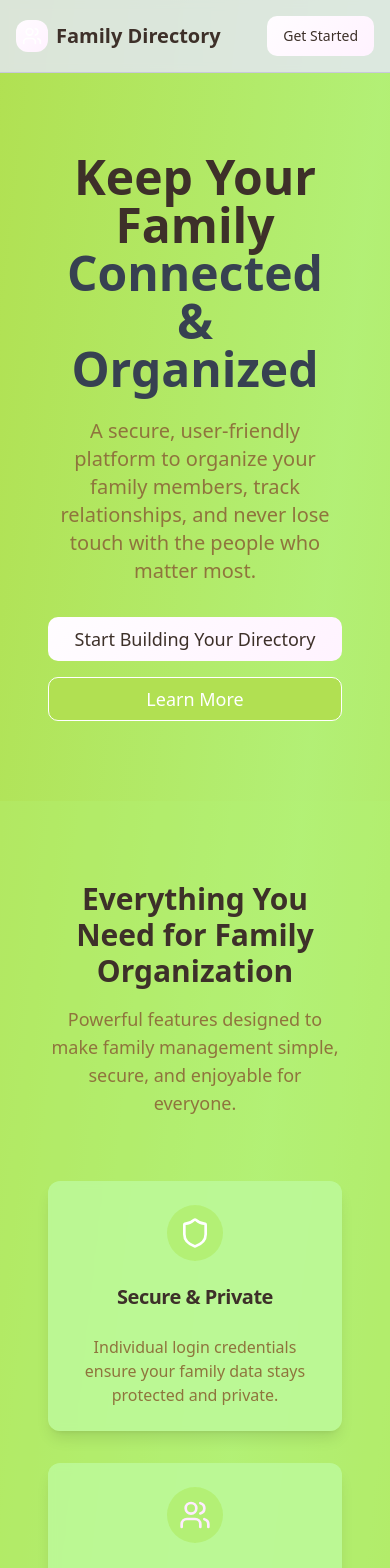
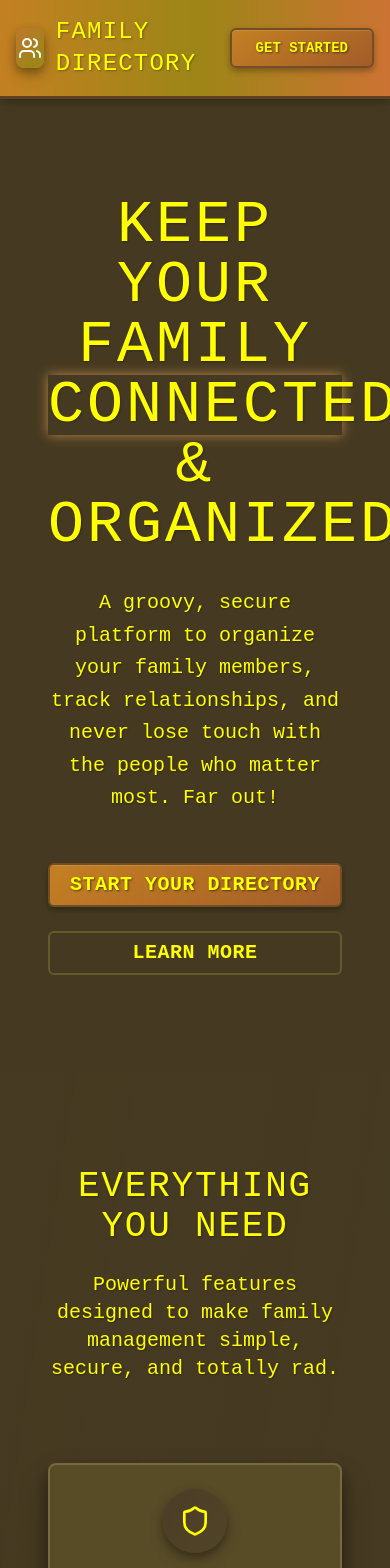
Before and after one commit to MJforti/FamConnect, a React (Vite) app: page / in a window 390 px wide. Shown: the top 1568 px of the page. Built offline with nearby package versions, Linux system fonts and the light colour scheme.

Commit message:
feat: Implement retro theme
Changes the entire color scheme and design elements to a retro theme.

```diff
--- a/src/components/LandingPage.tsx
+++ b/src/components/LandingPage.tsx
@@ -11,82 +11,96 @@ interface LandingPageProps {
 const LandingPage: React.FC<LandingPageProps> = ({ onShowAuth }) => {
   const features = [
     {
-      icon: <Shield className="h-8 w-8 text-primary" />,
+      icon: <Shield className="h-8 w-8 text-retro-orange" />,
       title: "Secure & Private",
       description: "Individual login credentials ensure your family data stays protected and private."
     },
     {
-      icon: <Users className="h-8 w-8 text-accent" />,
+      icon: <Users className="h-8 w-8 text-retro-gold" />,
       title: "Relationship Mapping",
       description: "Visualize and connect family relationships dynamically with our intuitive interface."
     },
     {
-      icon: <Search className="h-8 w-8 text-family-warm" />,
+      icon: <Search className="h-8 w-8 text-retro-burnt" />,
       title: "Smart Search",
       description: "Quickly find family members by name, age, relation, or any other detail."
     },
     {
-      icon: <Cloud className="h-8 w-8 text-family-connection" />,
+      icon: <Cloud className="h-8 w-8 text-retro-orange" />,
       title: "Cloud Sync",
       description: "Access your family directory from any device with automatic synchronization."
     },
     {
-      icon: <Calendar className="h-8 w-8 text-family-love" />,
+      icon: <Calendar className="h-8 w-8 text-retro-gold" />,
       title: "Smart Reminders",
       description: "Never miss birthdays, anniversaries, or important family events again."
     },
     {
-      icon: <Heart className="h-8 w-8 text-destructive" />,
+      icon: <Heart className="h-8 w-8 text-retro-red" />,
       title: "Family First",
       description: "Designed with love for families of all sizes, from small to extended family networks."
     }
   ];
 
   return (
-    <div className="min-h-screen bg-gradient-to-br from-background via-muted to-background">
+    <div className="min-h-screen bg-background font-retro">
       {/* Header */}
-      <header className="border-b border-[rgb(200,200,220)] bg-[rgb(230,230,250)]/80 backdrop-blur-sm sticky top-0 z-50">
+      <header className="retro-header sticky top-0 z-50 backdrop-blur-sm">
         <div className="container mx-auto px-4 py-4 flex justify-between items-center">
-          <div className="flex items-center space-x-2">
-            <div className="w-8 h-8 family-gradient rounded-lg flex items-center justify-center">
-              <Users className="w-5 h-5 text-white" />
+          <div className="flex items-center space-x-3">
+            <div className="w-10 h-10 family-gradient rounded-lg flex items-center justify-center retro-shadow">
+              <Users className="w-6 h-6 text-white" />
             </div>
-            <h1 className="text-xl font-bold text-foreground">Family Directory</h1>
+            <h1 className="text-2xl font-bold retro-text font-retro-display tracking-wider">
+              FAMILY DIRECTORY
+            </h1>
           </div>
-          <Button onClick={onShowAuth} className="family-gradient hover:opacity-90">
-            Get Started
+          <Button
+            onClick={onShowAuth}
+            className="retro-button hover-scale font-retro font-bold px-6 py-2"
+          >
+            GET STARTED
           </Button>
         </div>
       </header>
 
       {/* Hero Section */}
-      <section className="py-20 px-4">
-        <div className="container mx-auto text-center">
-          <div className="animate-fade-in">
-            <h2 className="text-5xl md:text-6xl font-bold text-foreground mb-6">
-              Keep Your Family
-              <span className="block text-gray-700 dark:text-gray-300">
-                Connected & Organized
+      <section className="py-24 px-4 relative overflow-hidden">
+        <div className="absolute inset-0 opacity-10">
+          <div className="absolute top-20 left-20 w-32 h-32 rounded-full bg-retro-orange animate-retro-pulse"></div>
+          <div className="absolute bottom-20 right-20 w-24 h-24 rounded-full bg-retro-gold animate-retro-pulse"></div>
+          <div className="absolute top-1/2 left-1/3 w-16 h-16 rounded-full bg-retro-burnt animate-retro-pulse"></div>
+        </div>
+
+        <div className="container mx-auto text-center relative z-10">
+          <div className="animate-fade-in-up">
+            <h2 className="text-6xl md:text-7xl font-bold retro-text mb-8 font-retro-display tracking-wider">
+              KEEP YOUR FAMILY
+              <span className="block text-retro-orange animate-retro-glow">
+                CONNECTED
+              </span>
+              <span className="block text-retro-gold">
+                & ORGANIZED
               </span>
             </h2>
-            <p className="text-xl text-muted-foreground mb-8 max-w-3xl mx-auto">
-              A secure, user-friendly platform to organize your family members, track relationships,
-              and never lose touch with the people who matter most.
+            <p className="text-xl retro-text mb-12 max-w-4xl mx-auto font-retro leading-relaxed">
+              A groovy, secure platform to organize your family members, track relationships,
+              and never lose touch with the people who matter most. Far out!
             </p>
-            <div className="flex flex-col sm:flex-row gap-4 justify-center">
+            <div className="flex flex-col sm:flex-row gap-6 justify-center">
               <Button
                 onClick={onShowAuth}
                 size="lg"
-                className="family-gradient hover:opacity-90 text-lg px-8 py-3"
+                className="retro-button text-xl px-12 py-4 font-retro-display font-bold tracking-wide hover-scale"
               >
-                Start Building Your Directory
+                START YOUR DIRECTORY
               </Button>
               <Button
                 variant="outline"
                 size="lg"
-                className="text-lg px-8 py-3 border-primary text-primary hover:bg-primary/10"
+                className="text-xl px-12 py-4 border-2 border-retro-gold text-retro-gold hover:bg-retro-gold hover:text-background font-retro-display font-bold tracking-wide hover-scale transition-all"
               >
-                Learn More
+                LEARN MORE
               </Button>
             </div>
           </div>
@@ -94,28 +108,30 @@ const LandingPage: React.FC<LandingPageProps> = ({ onShowAuth }) => {
       </section>
 
       {/* Features Section */}
-      <section className="py-20 px-4 bg-muted/30">
+      <section className="py-24 px-4 bg-gradient-to-br from-muted/20 to-muted/10 relative">
         <div className="container mx-auto">
-          <div className="text-center mb-16">
-            <h3 className="text-3xl md:text-4xl font-bold text-foreground mb-4">
-              Everything You Need for Family Organization
+          <div className="text-center mb-20">
+            <h3 className="text-4xl md:text-5xl font-bold retro-text mb-6 font-retro-display tracking-wider">
+              EVERYTHING YOU NEED
             </h3>
-            <p className="text-lg text-muted-foreground max-w-2xl mx-auto">
-              Powerful features designed to make family management simple, secure, and enjoyable for everyone.
+            <p className="text-xl retro-text max-w-3xl mx-auto font-retro">
+              Powerful features designed to make family management simple, secure, and totally rad.
             </p>
           </div>
 
           <div className="grid md:grid-cols-2 lg:grid-cols-3 gap-8">
             {features.map((feature, index) => (
-              <Card key={index} className="border-0 shadow-lg hover:shadow-xl transition-all duration-300 animate-fade-in bg-card/80 backdrop-blur-sm">
+              <Card key={index} className="retro-card hover-scale transition-all duration-300 animate-fade-in-up retro-shadow-lg">
                 <CardHeader className="text-center">
-                  <div className="mx-auto mb-4 p-3 bg-muted rounded-full w-fit">
+                  <div className="mx-auto mb-6 p-4 bg-gradient-to-br from-muted to-muted/50 rounded-full w-fit retro-shadow">
                     {feature.icon}
                   </div>
-                  <CardTitle className="text-xl">{feature.title}</CardTitle>
+                  <CardTitle className="text-2xl font-retro-display tracking-wide retro-text">
+                    {feature.title}
+                  </CardTitle>
                 </CardHeader>
                 <CardContent>
-                  <CardDescription className="text-center text-base">
+                  <CardDescription className="text-center text-lg retro-text font-retro">
                     {feature.description}
                   </CardDescription>
                 </CardContent>
@@ -126,38 +142,48 @@ const LandingPage: React.FC<LandingPageProps> = ({ onShowAuth }) => {
       </section>
 
       {/* CTA Section */}
-      <section className="py-20 px-4">
-        <div className="container mx-auto text-center">
-          <div className="max-w-3xl mx-auto">
-            <h3 className="text-3xl md:text-4xl font-bold text-foreground mb-6">
-              Ready to Bring Your Family Together?
+      <section className="py-24 px-4 relative overflow-hidden">
+        <div className="absolute inset-0 opacity-10">
+          <div className="absolute top-10 right-10 w-40 h-40 rounded-full bg-retro-gold animate-retro-pulse"></div>
+          <div className="absolute bottom-10 left-10 w-28 h-28 rounded-full bg-retro-orange animate-retro-pulse"></div>
+        </div>
+
+        <div className="container mx-auto text-center relative z-10">
+          <div className="max-w-4xl mx-auto">
+            <h3 className="text-4xl md:text-5xl font-bold retro-text mb-8 font-retro-display tracking-wider">
+              READY TO BRING YOUR
+              <span className="block text-retro-orange">
+                FAMILY TOGETHER?
+              </span>
             </h3>
-            <p className="text-lg text-muted-foreground mb-8">
-              Join thousands of families who have already organized their loved ones with our platform.
-              Start your family directory today and never lose touch again.
+            <p className="text-xl retro-text mb-12 font-retro leading-relaxed">
+              Join thousands of families who have already organized their loved ones with our totally
+              awesome platform. Start your family directory today and never lose touch again!
             </p>
             <Button
               onClick={onShowAuth}
               size="lg"
-              className="warm-gradient hover:opacity-90 text-lg px-12 py-4"
+              className="retro-button text-xl px-16 py-5 font-retro-display font-bold tracking-wide hover-scale animate-retro-glow"
             >
-              Create Your Family Directory
+              CREATE YOUR DIRECTORY
             </Button>
           </div>
         </div>
       </section>
 
       {/* Footer */}
-      <footer className="border-t bg-card/50 backdrop-blur-sm py-8 px-4">
+      <footer className="border-t-2 border-retro-brown bg-gradient-to-r from-card to-muted/50 py-12 px-4 retro-shadow">
         <div className="container mx-auto text-center">
-          <div className="flex items-center justify-center space-x-2 mb-4">
-            <div className="w-6 h-6 family-gradient rounded-md flex items-center justify-center">
-              <Users className="w-4 h-4 text-white" />
+          <div className="flex items-center justify-center space-x-3 mb-6">
+            <div className="w-8 h-8 family-gradient rounded-md flex items-center justify-center retro-shadow">
+              <Users className="w-5 h-5 text-white" />
             </div>
-            <span className="font-semibold text-foreground">Family Directory</span>
+            <span className="font-bold text-xl retro-text font-retro-display tracking-wider">
+              FAMILY DIRECTORY
+            </span>
           </div>
-          <p className="text-muted-foreground">
-            Building stronger family connections, one member at a time.
+          <p className="retro-text font-retro text-lg">
+            Building stronger family connections, one groovy member at a time.
           </p>
         </div>
       </footer>
--- a/src/index.css
+++ b/src/index.css
@@ -5,63 +5,58 @@
 
 @layer base {
   :root {
-    --background: 80 70 60;
-    --foreground: 20 20 20;
-    --card: 100 90 80;
-    --card-foreground: 20 20 20;
-    --popover: 90 80 70;
-    --popover-foreground: 20 20 20;
-    --primary: 140 120 100;
-    --primary-foreground: 20 20 20;
-    --secondary: 120 110 100;
-    --secondary-foreground: 20 20 20;
-    --muted: 90 80 70;
-    --muted-foreground: 40 40 40;
-    --accent: 160 140 120;
-    --accent-foreground: 20 20 20;
-    --destructive: 180 60 50;
-    --destructive-foreground: 255 255 255;
-    --border: 110 100 90;
-    --input: 100 90 80;
-    --ring: 160 140 120;
-    --radius: 0.75rem;
+    /* Retro color palette - warm earth tones */
+    --background: 42 35 20; /* Deep warm brown */
+    --foreground: 250 240 220; /* Cream white */
+    --card: 45 38 25; /* Slightly lighter brown */
+    --card-foreground: 250 240 220;
+    --popover: 40 33 18;
+    --popover-foreground: 250 240 220;
+    --primary: 35 70 45; /* Retro orange */
+    --primary-foreground: 250 240 220;
+    --secondary: 25 45 35; /* Burnt orange */
+    --secondary-foreground: 250 240 220;
+    --muted: 38 32 22;
+    --muted-foreground: 180 160 130;
+    --accent: 50 75 35; /* Retro gold */
+    --accent-foreground: 20 15 10;
+    --destructive: 15 80 60; /* Retro red */
+    --destructive-foreground: 250 240 220;
+    --border: 50 42 28;
+    --input: 45 38 25;
+    --ring: 35 70 45;
+    --radius: 0.5rem;
 
-    /* Custom theme colors */
-    --family-warm: 100 90 80;
-    --family-warm-foreground: 20 20 20;
-    --family-love: 120 110 100;
-    --family-love-foreground: 20 20 20;
-    --family-connection: 140 130 120;
-    --family-connection-foreground: 20 20 20;
+    /* Custom retro theme colors */
+    --family-warm: 45 70 40; /* Retro orange */
+    --family-warm-foreground: 250 240 220;
+    --family-love: 25 60 50; /* Burnt sienna */
+    --family-love-foreground: 250 240 220;
+    --family-connection: 55 65 30; /* Mustard yellow */
+    --family-connection-foreground: 20 15 10;
   }
 
   .dark {
-    --background: 50 45 40;
-    --foreground: 240 240 240;
-    --card: 60 55 50;
-    --card-foreground: 240 240 240; /* Light text */
-
-    --popover: 55 50 45; /* Slightly lighter than background */
-    --popover-foreground: 240 240 240; /* Light text */
-
-    --primary: 120 100 80; /* Warm beige for primary actions */
-    --primary-foreground: 240 240 240; /* Light text */
-
-    --secondary: 90 80 70; /* Dark beige for secondary actions */
-    --secondary-foreground: 240 240 240; /* Light text */
-
-    --muted: 55 50 45; /* Dark beige for muted elements */
-    --muted-foreground: 180 180 180; /* Light gray for muted text */
-
-    --accent: 140 120 100; /* Lighter beige for accents */
-    --accent-foreground: 240 240 240; /* Light text */
-
-    --destructive: 180 60 50; /* Dark red for destructive actions */
-    --destructive-foreground: 255 255 255; /* White text */
-
-    --border: 70 65 60; /* Slightly lighter border */
-    --input: 70 65 60; /* Slightly lighter input */
-    --ring: 140 120 100; /* Accent color for focus rings */
+    /* Dark retro theme */
+    --background: 25 20 15;
+    --foreground: 250 240 220;
+    --card: 30 25 18;
+    --card-foreground: 250 240 220;
+    --popover: 28 23 16;
+    --popover-foreground: 250 240 220;
+    --primary: 35 70 45;
+    --primary-foreground: 250 240 220;
+    --secondary: 25 45 35;
+    --secondary-foreground: 250 240 220;
+    --muted: 32 27 20;
+    --muted-foreground: 160 140 110;
+    --accent: 50 75 35;
+    --accent-foreground: 20 15 10;
+    --destructive: 15 80 60;
+    --destructive-foreground: 250 240 220;
+    --border: 40 35 25;
+    --input: 35 30 22;
+    --ring: 35 70 45;
   }
 }
 
@@ -73,39 +68,102 @@
   body {
     @apply bg-background text-foreground;
     font-feature-settings: "rlig" 1, "calt" 1;
+    font-family: 'Courier New', 'Monaco', 'Menlo', monospace;
+    background-image: radial-gradient(circle at 20% 80%, rgba(120, 100, 60, 0.1) 0%, transparent 50%),
+                      radial-gradient(circle at 80% 20%, rgba(180, 120, 70, 0.1) 0%, transparent 50%);
   }
 }
 
 @layer utilities {
   .family-gradient {
-    background: linear-gradient(135deg, hsl(var(--primary)) 0%, hsl(var(--accent)) 100%);
-    animation: gradient-shift 8s ease infinite;
-    background-size: 200% 200%;
+    background: linear-gradient(135deg,
+      hsl(35, 70%, 45%) 0%,
+      hsl(25, 60%, 50%) 35%,
+      hsl(50, 75%, 35%) 70%,
+      hsl(15, 80%, 60%) 100%);
+    animation: retro-gradient-shift 10s ease infinite;
+    background-size: 300% 300%;
+    box-shadow: 0 4px 15px rgba(0, 0, 0, 0.3);
   }
 
   .warm-gradient {
-    background: linear-gradient(135deg, hsl(var(--family-warm)) 0%, hsl(var(--family-love)) 100%);
-    border: 1px solid hsl(var(--border));
+    background: linear-gradient(135deg,
+      hsl(35, 70%, 45%) 0%,
+      hsl(25, 60%, 50%) 100%);
+    border: 2px solid hsl(50, 40%, 30%);
+    transition: all 0.4s ease;
+    box-shadow: 0 2px 8px rgba(0, 0, 0, 0.2);
+  }
+
+  .warm-gradient:hover {
+    transform: translateY(-3px) scale(1.02);
+    box-shadow: 0 8px 25px rgba(0, 0, 0, 0.3);
+    filter: brightness(1.1);
+  }
+
+  .connection-gradient {
+    background: linear-gradient(135deg,
+      hsl(50, 75%, 35%) 0%,
+      hsl(35, 70%, 45%) 50%,
+      hsl(25, 60%, 50%) 100%);
+    border: 2px solid hsl(45, 50%, 25%);
+    animation: retro-gradient-shift 8s ease infinite;
+    background-size: 300% 300%;
+    box-shadow: 0 4px 12px rgba(0, 0, 0, 0.25);
+  }
+
+  .retro-card {
+    background: linear-gradient(145deg,
+      hsl(var(--card)) 0%,
+      hsl(45, 38%, 25%) 100%);
+    border: 2px solid hsl(50, 30%, 35%);
+    border-radius: 8px;
+    box-shadow:
+      0 4px 8px rgba(0, 0, 0, 0.3),
+      inset 0 1px 0 rgba(255, 220, 180, 0.1);
+  }
+
+  .retro-button {
+    background: linear-gradient(145deg,
+      hsl(35, 70%, 45%) 0%,
+      hsl(25, 60%, 40%) 100%);
+    border: 2px solid hsl(30, 50%, 30%);
+    color: hsl(var(--foreground));
+    text-shadow: 1px 1px 2px rgba(0, 0, 0, 0.5);
+    box-shadow:
+      0 3px 6px rgba(0, 0, 0, 0.3),
+      inset 0 1px 0 rgba(255, 200, 150, 0.2);
     transition: all 0.3s ease;
   }
 
-  .warm-gradient:hover {
+  .retro-button:hover {
     transform: translateY(-2px);
-    box-shadow: 0 10px 15px -3px rgba(0, 0, 0, 0.1);
+    box-shadow:
+      0 5px 15px rgba(0, 0, 0, 0.4),
+      inset 0 1px 0 rgba(255, 200, 150, 0.3);
+    filter: brightness(1.1);
   }
 
-  .connection-gradient {
-    background: linear-gradient(135deg, hsl(var(--family-connection)) 0%, hsl(var(--primary)) 100%);
-    border: 1px solid hsl(var(--border));
-    animation: gradient-shift 6s ease infinite;
-    background-size: 200% 200%;
+  .retro-text {
+    color: hsl(var(--foreground));
+    text-shadow: 1px 1px 2px rgba(0, 0, 0, 0.3);
+    font-weight: 500;
+  }
+
+  .retro-header {
+    background: linear-gradient(90deg,
+      hsl(35, 70%, 45%) 0%,
+      hsl(50, 75%, 35%) 50%,
+      hsl(25, 60%, 50%) 100%);
+    border-bottom: 3px solid hsl(30, 50%, 25%);
+    box-shadow: 0 2px 10px rgba(0, 0, 0, 0.3);
   }
 
   /* Animation keyframes */
   @keyframes fadeInUp {
     from {
       opacity: 0;
-      transform: translateY(20px);
+      transform: translateY(30px);
     }
     to {
       opacity: 1;
@@ -113,45 +171,78 @@
     }
   }
 
-  @keyframes gradient-shift {
+  @keyframes retro-gradient-shift {
     0% {
       background-position: 0% 50%;
     }
+    25% {
+      background-position: 100% 0%;
+    }
     50% {
-      background-position: 100% 50%;
+      background-position: 100% 100%;
+    }
+    75% {
+      background-position: 0% 100%;
     }
     100% {
       background-position: 0% 50%;
     }
   }
 
-  @keyframes pulse {
+  @keyframes retro-pulse {
     0%, 100% {
       opacity: 1;
+      filter: brightness(1);
     }
     50% {
-      opacity: 0.7;
+      opacity: 0.8;
+      filter: brightness(1.2);
+    }
+  }
+
+  @keyframes retro-glow {
+    0%, 100% {
+      box-shadow: 0 0 5px rgba(255, 180, 100, 0.5);
+    }
+    50% {
+      box-shadow: 0 0 20px rgba(255, 180, 100, 0.8);
     }
   }
 
   /* Animation classes */
   .animate-fade-in-up {
-    animation: fadeInUp 0.6s ease-out forwards;
+    animation: fadeInUp 0.8s ease-out forwards;
   }
 
-  .animate-pulse {
-    animation: pulse 2s cubic-bezier(0.4, 0, 0.6, 1) infinite;
+  .animate-retro-pulse {
+    animation: retro-pulse 3s cubic-bezier(0.4, 0, 0.6, 1) infinite;
+  }
+
+  .animate-retro-glow {
+    animation: retro-glow 2s ease-in-out infinite;
   }
 
   .transition-all {
-    transition: all 0.3s ease;
+    transition: all 0.4s ease;
   }
 
   .hover-scale {
-    transition: transform 0.2s ease;
+    transition: transform 0.3s ease;
   }
 
   .hover-scale:hover {
-    transform: scale(1.03);
+    transform: scale(1.05);
+  }
+
+  .retro-shadow {
+    box-shadow:
+      0 4px 8px rgba(0, 0, 0, 0.3),
+      0 8px 16px rgba(0, 0, 0, 0.15);
+  }
+
+  .retro-shadow-lg {
+    box-shadow:
+      0 8px 16px rgba(0, 0, 0, 0.4),
+      0 16px 32px rgba(0, 0, 0, 0.2);
   }
 }
```
Also changed, not shown: src/components/FamilyTree.css (+97 -55 lines), tailwind.config.ts (+40 -1 lines).
